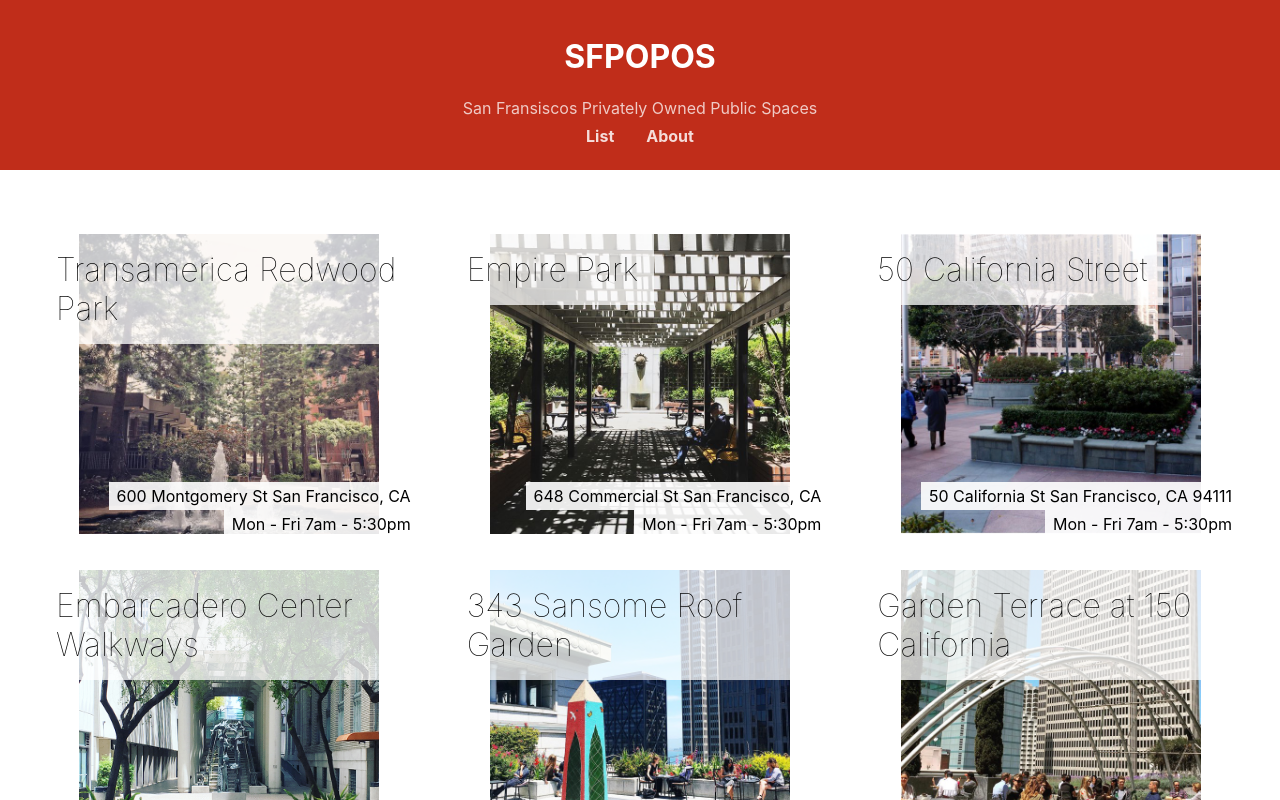
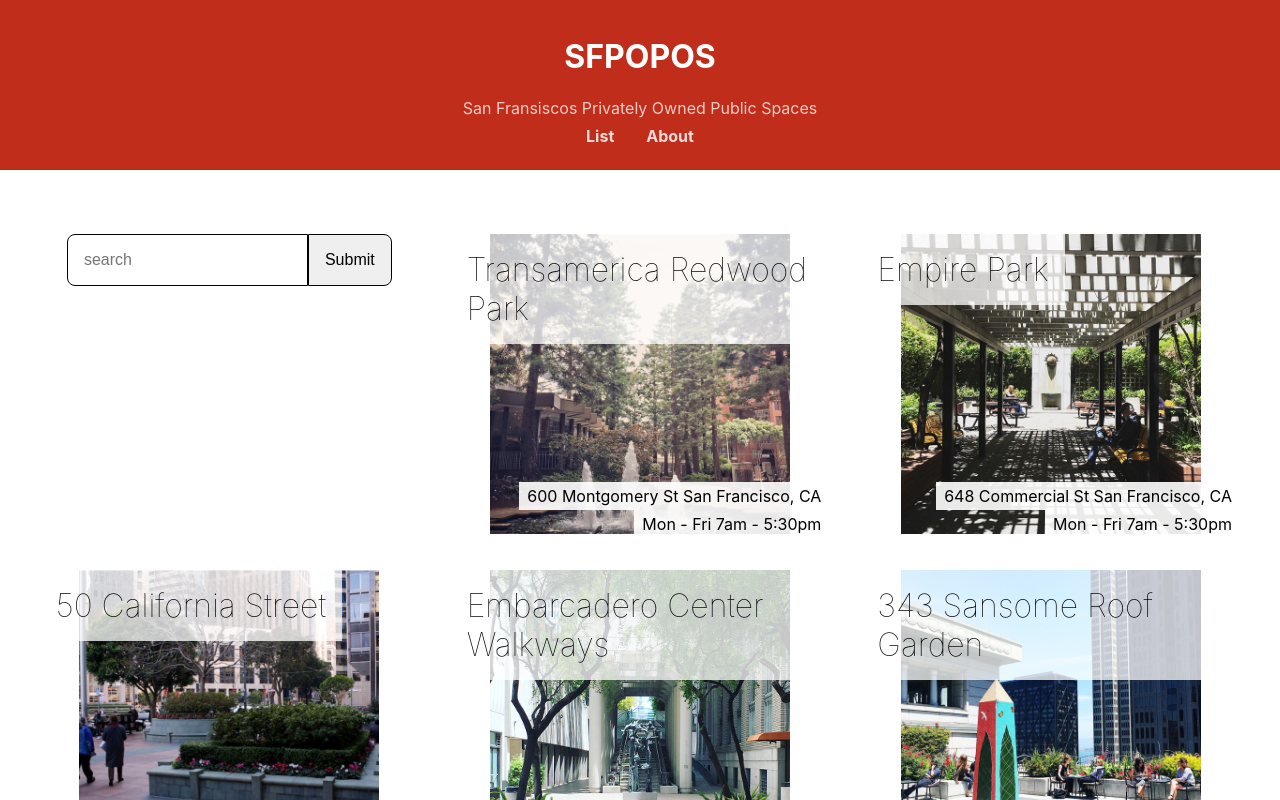
Before and after one commit to kentongelis/sfplaces, a React (Create React App) app: page / in a window 1280 px wide. Shown: the top 800 px of the page. Built offline with nearby package versions, Linux system fonts and the light colour scheme.

Commit message:
search bar

```diff
--- a/src/components/POPOSDetails/POPOSDetails.js
+++ b/src/components/POPOSDetails/POPOSDetails.js
@@ -1,6 +1,6 @@
 import React from 'react'
 import { useParams } from 'react-router'
-import data from '../../sfpopos-data.json'
+import data from '../../sfpopos-data.js'
 import './POPOSDetails.css'
 
 function POPOSDetails(props) {
--- a/src/components/POPOSList/POPOSList.css
+++ b/src/components/POPOSList/POPOSList.css
@@ -18,3 +18,26 @@
                 grid-template-columns: 1fr;
         }
 }
+
+.POPOSList from {
+        display: flex;
+        align-items: flex-start;
+}
+
+.POPOSList form input, .POPOSList form button {
+        padding: 1em;
+        margin: 0;
+        border: 1px solid;
+        font-size: 1rem;
+}
+
+.POPOSList form input {
+        flex: 1;
+        border-top-left-radius: 0.5em;
+        border-bottom-left-radius: 0.5em;
+}
+
+.POPOSList form button {
+        border-top-right-radius: 0.5em;
+        border-bottom-right-radius: 0.5em;
+}
--- a/src/components/POPOSList/POPOSList.js
+++ b/src/components/POPOSList/POPOSList.js
@@ -1,14 +1,18 @@
 import POPOSSpace from '../POPOSSpace/POPOSSpace.js'
 import './POPOSList.css';
-import data from '../../sfpopos-data.json'
+import { useState } from 'react'
+import data from '../../sfpopos-data.js'
 
 function POPOSList() {
-  const spaces = data.map(( { title, address, images, hours }, i ) => {
+  const [query, setQuery ] = useState('')
+  const spaces = data
+  .filter(obj => obj.title.toLowerCase().includes(query.toLowerCase()) || obj.address.toLowerCase().includes(query.toLowerCase()))
+  .map(( { id, title, address, images, hours } ) => {
 
     return (
       <POPOSSpace
-        id={i}
-        key={title}
+        id={id}
+        key={`%{title}-${id}`}
         name={title}
         address={address}
         image={images[0]}
@@ -19,6 +23,14 @@
 
   return (
     <div className="POPOSList">
+      <form>
+        <input
+            value={query}
+            placeholder='search'
+            onChange={(e) => setQuery(e.target.value)}
+        />
+        <button type="submit">Submit</button>
+      </form>
       { spaces }
     </div>
   )
--- /dev/null
+++ b/src/sfpopos-data.js
@@ -0,0 +1,7 @@
+import data from './sfpopos-data.json'
+
+data.forEach((obj, i) => {
+        obj.id = i
+})
+
+export default data
--- a/src/sfpopos-data.json
+++ b/src/sfpopos-data.json
@@ -13,8 +13,8 @@
      ],
      "website":"https://pyramidcenter.com/point-of-interest/redwood-park/",
      "features":[
-        "outdoors",
-        "coffee"
+        "outdoor,",
+        " coffee"
      ]
   },
   {
@@ -31,8 +31,8 @@
      ],
      "website":"https://www.artandarchitecture-sf.com/empire-park.html",
      "features":[
-        "outdoors",
-        "art"
+        "outdoors,",
+        " art"
      ]
   },
   {
@@ -48,8 +48,8 @@
         "50-california-st.jpg"
      ],
      "features":[
-        "outdoors",
-        "toilet"
+        "outdoors,",
+        " toilet"
      ]
   },
   {
@@ -65,9 +65,9 @@
         "embarcadero-center.jpg"
      ],
      "features":[
-        "outdoors",
-        "toilet",
-        "coffee"
+        "outdoors,",
+        " toilet,",
+        " coffee"
      ]
   },
   {
@@ -119,9 +119,9 @@
         "101-california.jpg"
      ],
      "features":[
-        "outdoors",
-        "art",
-        "coffee"
+        "outdoors,",
+        " art,",
+        " coffee"
      ]
   },
   {
@@ -153,8 +153,8 @@
         "525-market-street-plaza.jpg"
      ],
      "features":[
-        "outdoors",
-        "coffee"
+        "outdoors,",
+        " coffee"
      ]
   },
   {
@@ -170,10 +170,10 @@
         "citigroup-center.jpg"
      ],
      "features":[
-        "outdoors",
-        "power",
-        "toilet",
-        "coffee"
+        "outdoors,",
+        " power,",
+        " toilet,",
+        " coffee"
      ]
   },
   {
```
